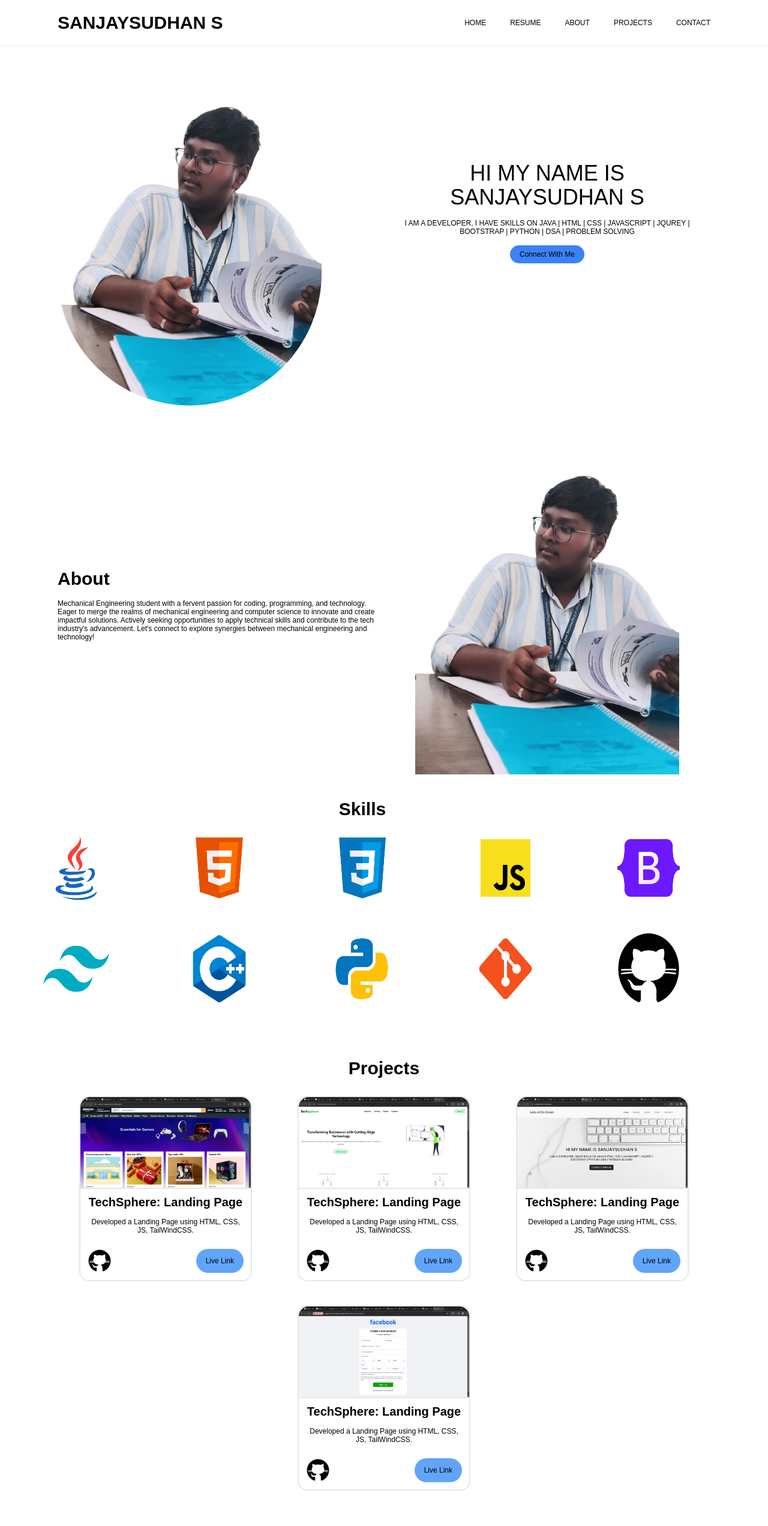
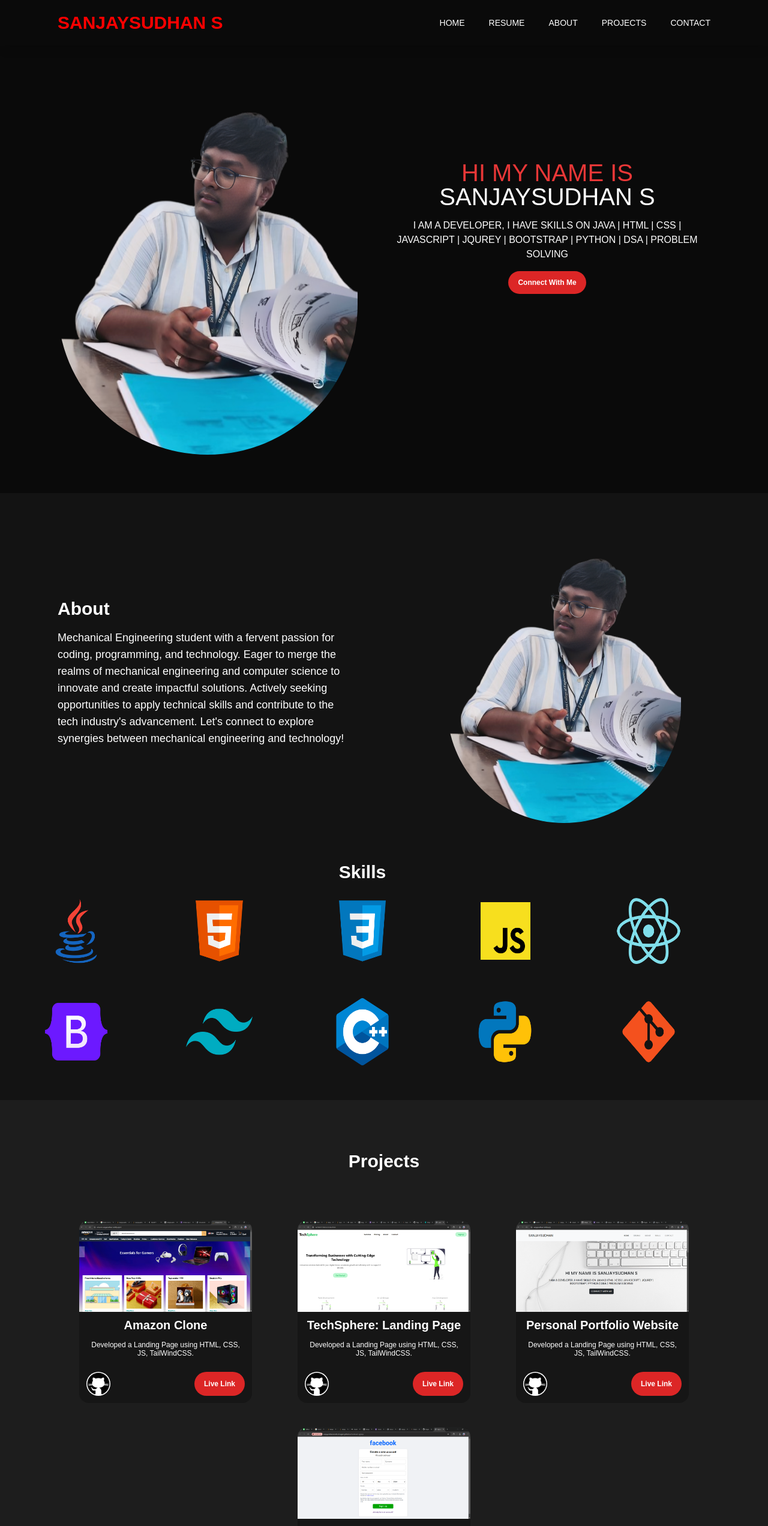
Before and after one commit to SanjaysudhanSivashunmugam/Portfolio2.0, a website: page index.html in a window 1280 px wide. Shown: the top 2544 px of the page at 60% size. Drawn offline with Linux system fonts and the light colour scheme.

Commit message:
Updated theme and func

```diff
--- a/index.html
+++ b/index.html
@@ -8,20 +8,20 @@
     <link rel="stylesheet" href="./src/output.css">
 </head>
 
-<body>
+<body class="bg-[#0a0a0a] text-white">
 
 
     <nav
-        class="hidden uppercase container mx-auto px-24 py-5 md:flex justify-between items-center border-b-[0.01px] border-slate-200 sticky top-0 bg-white">
+        class="shadow-lg hidden uppercase container mx-auto px-24 py-5 md:flex justify-between items-center sticky top-0 bg-[#0a0a0a]">
         <div class="">
-            <h1 class="text-3xl font-semibold">Sanjaysudhan S</h1>
+            <h1 class="text-3xl font-semibold text-[#ff0000]">Sanjaysudhan S</h1>
         </div>
         <div class="ms-0">
-            <ul class="flex gap-10">
+            <ul class="flex gap-10 text-sm">
                 <a href="#">
                     <li>Home</li>
                 </a>
-                <a href="">
+                <a href="./src/assets/resume.pdf">
                     <li>Resume</li>
                 </a>
                 <a href="#ab">
@@ -41,53 +41,58 @@
         </div>
     </nav>
     <nav
-        class="md:hidden container mx-auto px-6 uppercase border-b-[0.01px] border-slate-200 py-5 flex justify-between">
+        class="md:hidden container mx-auto px-6 uppercase   py-5 flex justify-between sticky top-0 bg-[#0a0a0a]">
         <div>
-            <h1 class="text-2xl font-semibold">Sanjaysudhan S</h1>
+            <h1 class="text-2xl font-semibold text-[#ff0000]">Sanjaysudhan S</h1>
         </div>
         <div class="ms-0">
-            <button class="px-3 py-2 rounded-3xl bg-blue-500 hover:bg-indigo-500">
-                Resume
+            <button class="px-3 py-2 rounded-3xl font-semibold bg-[#ff0000]">
+                <a href="./src/assets/resume.pdf">
+
+                    Resume
+                </a>
             </button>
         </div>
     </nav>
     <!-- Hero -->
     <section class="">
-        <div class="container mx-auto   flex flex-col md:flex-row px-10 md:px-24 uppercase ">
+        <div class="container mx-auto   flex flex-col md:flex-row px-10 md:px-24 uppercase pb-16">
 
-            <div class=" md:mt-8 md:w-1/2">
-                <img src="./src/assets/profile.png" class="rounded-full" alt="">
+            <div class=" md:mt-8 md:w-1/2 ">
+                <img src="./src/assets/bg-profile.png" class="rounded-full w-[500px] lg:h-[650px]" alt="">
             </div>
             <div class="flex-col text-center md:w-1/2 mt-14  md:mt-48">
-                <h1 class="text-4xl mb-4">hi my name is Sanjaysudhan s</h1>
-                <p class="mb-4">I am a Developer, I have skills on java | Html | css | javascript | jQurey | bootstrap |
+                <h1 class="lg:text-[40px] text-4xl mb-4"><span class="text-[#e83737]">hi my name is</span> Sanjaysudhan s</h1>
+                <p class="mb-4 text-base">I am a Developer, I have skills on java | Html | css | javascript | jQurey | bootstrap |
                     python | dsa
                     | Problem Solving</p>
                 <button
-                    class="px-4 py-2 rounded-full transition ease-in-out delay-150 bg-blue-500 hover:-translate-y-1 hover:scale-110 hover:bg-indigo-500 duration-300 ...">
-                    Connect With Me
+                    class="px-4 py-3 rounded-full transition ease-in-out delay-150 bg-[#dc2626] hover:-translate-y-1 hover:scale-110 hover:bg-[#dc2625] duration-300 font-semibold">
+                    <a href="https://www.linkedin.com/in/sanjaysudhan-sivashunmugam-a5a901255/">
+                        Connect With Me
+                    </a>
                 </button>
             </div>
         </div>
     </section>
-    <section class="pb-6" id="ab">
+    <section class="pb-6 bg-[#1d1d1d7d]" id="ab">
         <div class="container mx-auto px-10 pt-12 md:px-24 md:flex justify-between">
             <div class="md:w-[50%] flex justify-center flex-col">
                 <h1 class="font-semibold text-3xl pb-4">About</h1>
-                <p>Mechanical Engineering student with a fervent passion for coding, programming, and technology. Eager
+                <p class="lg:text-lg text-base">Mechanical Engineering student with a fervent passion for coding, programming, and technology. Eager
                     to merge the realms of mechanical engineering and computer science to innovate and create impactful
                     solutions. Actively seeking opportunities to apply technical skills and contribute to the tech
                     industry's advancement. Let's connect to explore synergies between mechanical engineering and
                     technology!</p>
             </div>
-            <div class="md:w-[50%] flex justify-center">
-                <img src="./src/assets/profile.png" alt="">
+            <div class="md:w-[50%] flex justify-center lg:ms-28">
+                <img src="./src/assets/bg-profile.png" class="w-[80%] rounded-full" alt="">
             </div>
         </div>
     </section>
-    <section class="">
+    <section class="bg-[#1d1d1d7d] pb-[50px]">
         <div class="container mx-auto px-10 md:px-24 ps-14 md:ps-6">
-            <div class="md:text-center font-semibold text-3xl py-4">
+            <div class="md:text-center font-semibold text-3xl py-4 pt-10">
                 <h1>Skills</h1>
             </div>
             <div class="sm:flex sm:justify-center ">
@@ -96,98 +101,96 @@
                     <div><img src="./src/assets/html.png" class="w-32 h-32" alt=""></div>
                     <div><img src="./src/assets/css.png" class="w-32 h-32" alt=""></div>
                     <div><img src="./src/assets/javascript.png" class="w-32 h-32" alt=""></div>
+                    <div><img src="./src/assets/reactjs.png" class="w-32 h-32" alt=""></div>
                     <div><img src="./src/assets/bootstrap.png" class="w-32 h-32" alt=""></div>
                     <div><img src="./src/assets/tailwind.png" class="w-32 h-32" alt=""></div>
                     <div><img src="./src/assets/c++.png" class="w-32 h-32" alt=""></div>
                     <div><img src="./src/assets/python.png" class="w-32 h-32" alt=""></div>
                     <div><img src="./src/assets/git.png" class="w-32 h-32" alt=""></div>
-                    <div><img src="./src/assets/github.png" class="w-32 h-32" alt=""></div>
                 </div>
             </div>
         </div>
     </section>
-    <section class=" pb-12 md:pt-14" id="pg">
+    <section class=" pb-12 md:pt-14 bg-[#1d1d1d]" id="pg">
         <div class="container mx-auto px-10 md:px-24">
             <div class="text-center font-semibold text-3xl ">
-                <h1 class="py-7">Projects</h1>
+                <h1 class="py-7 lg:pb-20">Projects</h1>
             </div>
             <div class="flex justify-evenly flex-wrap gap-10">
-                <div class="md:w-72 w-fit border-2 rounded-2xl ">
-                    <img src="./src/assets/p1.png" class="rounded-t-2xl border-b-2" alt="Sanjaysudhan">
+                <div class="md:w-72 w-fit rounded-2xl bg-[#09090956]">
+                    <img src="./src/assets/p1.png" class="rounded-t-2xl" alt="Sanjaysudhan">
+                    <div class="p-3 pt-0">
+                        <h1 class="text-center pt-2 text-xl font-semibold">Amazon Clone</h1>
+                        <p class="text-center pt-3">Developed a Landing Page using HTML, CSS, JS, TailWindCSS.</p>
+                    </div>
+                    <div class="flex justify-between p-3">
+                        <a href="https://github.com/SanjaysudhanSivashunmugam/Amazon_Clone" class="bg-white rounded-full"><img src="./src/assets/github.png" class="w-10 h-10" alt=""></a>
+                        <button class="py-2 px-4 bg-[#dc2626] font-semibold rounded-full" onclick="window.location.href='https://amazon-sanjaysudhan.netlify.app/';">Live Link</button>
+                    </div>
+                </div>
+                <div class="md:w-72 w-fit rounded-2xl bg-[#09090956]">
+                    <img src="./src/assets/p2.png" class="rounded-t-2xl" alt="Sanjaysudhan">
                     <div class="p-3 pt-0">
                         <h1 class="text-center pt-2 text-xl font-semibold">TechSphere: Landing Page</h1>
                         <p class="text-center pt-3">Developed a Landing Page using HTML, CSS, JS, TailWindCSS.</p>
                     </div>
                     <div class="flex justify-between p-3">
-                        <a href=""><img src="./src/assets/github.png" class="w-10 h-10" alt=""></a>
-                        <button class="py-2 px-4 bg-blue-400 rounded-full">Live Link</button>
+                        <a href="https://github.com/SanjaysudhanSivashunmugam/TechSphere_LandingPage" class="bg-white rounded-full"><img src="./src/assets/github.png" class="w-10 h-10" alt=""></a>
+                        <button class="py-2 px-4 bg-[#dc2626] font-semibold rounded-full" onclick="window.location.href='https://techsphere-landingpage.netlify.app/';" >Live Link</button>
                     </div>
                 </div>
-                <div class="md:w-72 w-fit border-2 rounded-2xl ">
-                    <img src="./src/assets/p2.png" class="rounded-t-2xl border-b-2" alt="Sanjaysudhan">
+                <div class="md:w-72 w-fit rounded-2xl bg-[#09090956]">
+                    <img src="./src/assets/p3.png" class="rounded-t-2xl" alt="Sanjaysudhan">
                     <div class="p-3 pt-0">
-                        <h1 class="text-center pt-2 text-xl font-semibold">TechSphere: Landing Page</h1>
+                        <h1 class="text-center pt-2 text-xl font-semibold">Personal Portfolio Website</h1>
                         <p class="text-center pt-3">Developed a Landing Page using HTML, CSS, JS, TailWindCSS.</p>
                     </div>
                     <div class="flex justify-between p-3">
-                        <a href=""><img src="./src/assets/github.png" class="w-10 h-10" alt=""></a>
-                        <button class="py-2 px-4 bg-blue-400 rounded-full">Live Link</button>
+                        <a href="https://github.com/SanjaysudhanSivashunmugam/Portfolio" class="bg-white rounded-full"><img src="./src/assets/github.png" class="w-10 h-10" alt=""></a>
+                        <button class="py-2 px-4 bg-[#dc2626] font-semibold rounded-full" onclick="window.location.href='https://sanjaysudhan.netlify.app/';">Live Link</button>
                     </div>
                 </div>
-                <div class="md:w-72 w-fit border-2 rounded-2xl ">
-                    <img src="./src/assets/p3.png" class="rounded-t-2xl border-b-2" alt="Sanjaysudhan">
+                <div class="md:w-72 w-fit rounded-2xl bg-[#09090956]">
+                    <img src="./src/assets/p4.png" class="rounded-t-2xl" alt="Sanjaysudhan">
                     <div class="p-3 pt-0">
-                        <h1 class="text-center pt-2 text-xl font-semibold">TechSphere: Landing Page</h1>
+                        <h1 class="text-center pt-2 text-xl font-semibold">Facebook Signup Page</h1>
                         <p class="text-center pt-3">Developed a Landing Page using HTML, CSS, JS, TailWindCSS.</p>
                     </div>
                     <div class="flex justify-between p-3">
-                        <a href=""><img src="./src/assets/github.png" class="w-10 h-10" alt=""></a>
-                        <button class="py-2 px-4 bg-blue-400 rounded-full">Live Link</button>
-                    </div>
-                </div>
-                <div class="md:w-72 w-fit border-2 rounded-2xl ">
-                    <img src="./src/assets/p4.png" class="rounded-t-2xl border-b-2" alt="Sanjaysudhan">
-                    <div class="p-3 pt-0">
-                        <h1 class="text-center pt-2 text-xl font-semibold">TechSphere: Landing Page</h1>
-                        <p class="text-center pt-3">Developed a Landing Page using HTML, CSS, JS, TailWindCSS.</p>
-                    </div>
-                    <div class="flex justify-between p-3">
-                        <a href=""><img src="./src/assets/github.png" class="w-10 h-10" alt=""></a>
-                        <button class="py-2 px-4 bg-blue-400 rounded-full">Live Link</button>
+                        <a href="https://github.com/SanjaysudhanSivashunmugam/Facebook-signup" class="bg-white rounded-full"><img src="./src/assets/github.png" class="w-10 h-10" alt=""></a>
+                        <button class="py-2 px-4 bg-[#dc2626] font-semibold rounded-full" onclick="window.location.href='https://sanjaysudhansivashunmugam.github.io/Facebook-signup/';">Live Link</button>
                     </div>
                 </div>
             </div>
         </div>
     </section>
-    <section>
-        <div class="container mx-auto px-10 md:px-24 flex-col md:flex-row flex justify-center md:mb-12">
-            <div class="md:w-[45%] w-full   md:py-4 md:px-8">
+    <section class=" mb-0">
+        <div class="container mx-auto px-10 md:px-24 flex-col md:flex-row flex justify-center pt-10  text-black mb-0 lg:pb-10">
+            <div class="md:w-[45%] w-full mb-0  md:py-4 md:px-8 bg-white lg:rounded-s-3xl p-10 lg:p-8">
                 <h1 class="text-3xl font-bold pb-3">Let's Talk</h1>
-                <p class="pb-6">Lorem ipsum dolor sit amet consectetur adipisicing elit. Autem labore iusto
-                    laborum.Lorem ipsum dolor
-                    sit amet consectetur adipisicing elit. Autem labore iusto laborum.</p>
+                <p class="pb-6 text-base">I am open to job opportunities and eager to collaborate with developers to create innovative solutions.</p>
                 <h2 class="text-2xl font-bold pb-3">Email</h2>
                 <div class="flex gap-4 pb-6">
                     <a href="" title="Email" class="hidden md:flex">
                         <img class="w-12 h-12 " src="./src/assets/email.png" alt="" />
                     </a>
-                    <div>
+                    <div class="text-base">
                         <p class="font-medium">Mail</p>
                         <h1>Sanjaysudhan.sivashunmugam@gmail.com</h1>
                     </div>
                 </div>
                 <h2 class="text-2xl font-bold pb-3">Links</h2>
                 <div class="flex gap-5">
-                    <a href="" title="Linkedin Profile"><img class="w-12 h-12" src="./src/assets/linkedin.png"
+                    <a href="https://www.linkedin.com/in/sanjaysudhan-sivashunmugam-a5a901255/" title="Linkedin Profile"><img class="w-12 h-12" src="./src/assets/linkedin.png"
                             alt=""></a>
-                    <a href="" title="Leetcode Profile"><img class="w-12 h-12" src="./src/assets/leetcode.png"
+                    <a href="https://leetcode.com/u/SanjaysudhanS/" title="Leetcode Profile"><img class="w-12 h-12" src="./src/assets/leetcode.png"
                             alt=""></a>
-                    <a href="" title="Sanjaysudhan's Resume"><img class="w-12 h-12" src="./src/assets/resume.png"
+                    <a href="./src/assets/resume.pdf" title="Sanjaysudhan's Resume"><img class="w-12 h-12" src="./src/assets/resume.png"
                             alt=""></a>
                 </div>
 
             </div>
-            <div class="md:w-[45%] w-full   md:py-4 md:pb-6 md:px-10 pb-10" id="co">
+            <div class="md:w-[45%] w-full mb-0 md:px-10 pb-10 bg-white lg:rounded-e-3xl p-10 lg:p-8" id="co">
                 <form action="https://api.web3forms.com/submit" method="POST" class="space-y-8">
                     <input type="hidden" name="access_key" value="a381985b-7796-4a3a-9973-d4a01c7f7a82">
                     <div>
@@ -213,14 +216,18 @@
                             placeholder="Type Your Message Here"></textarea>
                     </div>
                     <button type="submit"
-                        class="py-3 px-5 text-sm font-medium text-center  rounded-lg bg-blue-400 sm:w-fit hover:bg-primary-800 focus:ring-4 focus:outline-none focus:ring-primary-300 dark:bg-primary-600 dark:hover:bg-primary-700 dark:focus:ring-primary-800">Send
+                        class="py-3 px-5 text-sm text-center  rounded-lg font-semibold bg-[#ff0000] sm:w-fit hover:bg-primary-800 focus:ring-4 focus:outline-none focus:ring-primary-300 dark:bg-primary-600 dark:hover:bg-primary-700 dark:focus:ring-primary-800">Send
                         message</button>
                 </form>
             </div>
         </div>
     </section>
-    <footer class="text-center py-3 container mx-auto bg-slate-300">
-        <p>Copyright: 2024. Desingned and Developed By Sanjaysudhan S ❤️</p>
+    <footer class="text-center py-3 container mx-auto bg-[#1d1d1d] text-base">
+        <p>Copyright: 2024. Desingned and Developed By
+            <a href="https://www.linkedin.com/in/sanjaysudhan-sivashunmugam-a5a901255/" class="hover:underline">
+                Sanjaysudhan S
+            </a>
+            ❤️</p>
     </footer>
 </body>
 
```
Also changed, not shown: src/assets/bg-profile.png (added), src/assets/reactjs.png (added), src/output.css, 1 other file.
